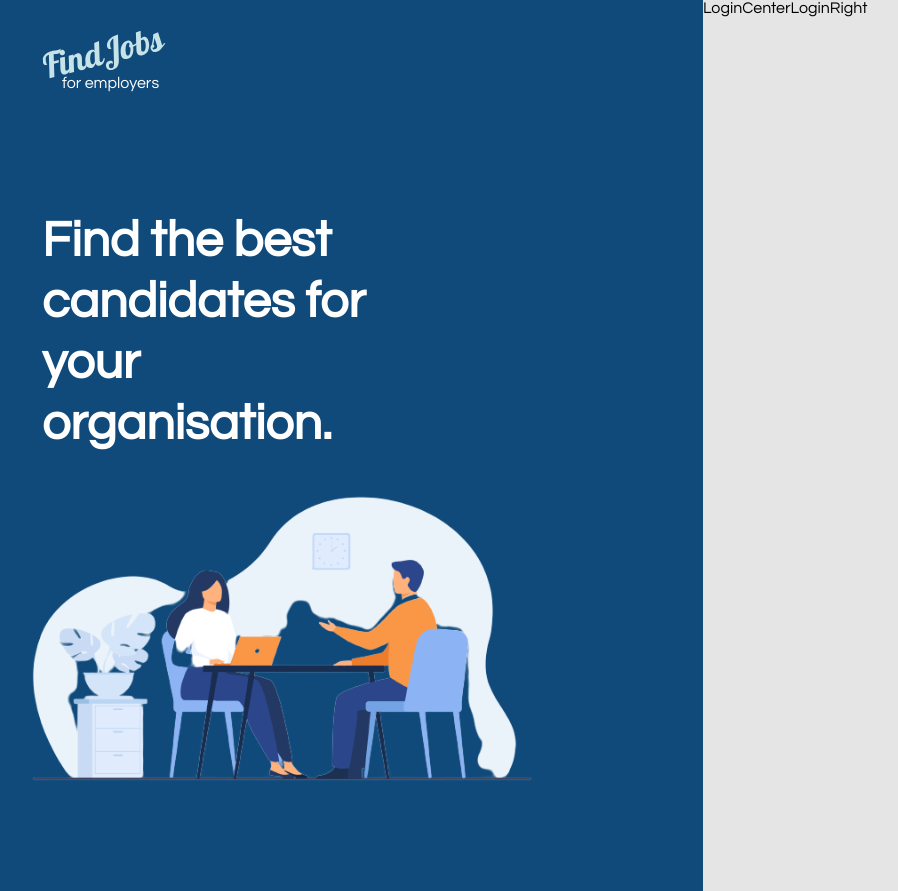
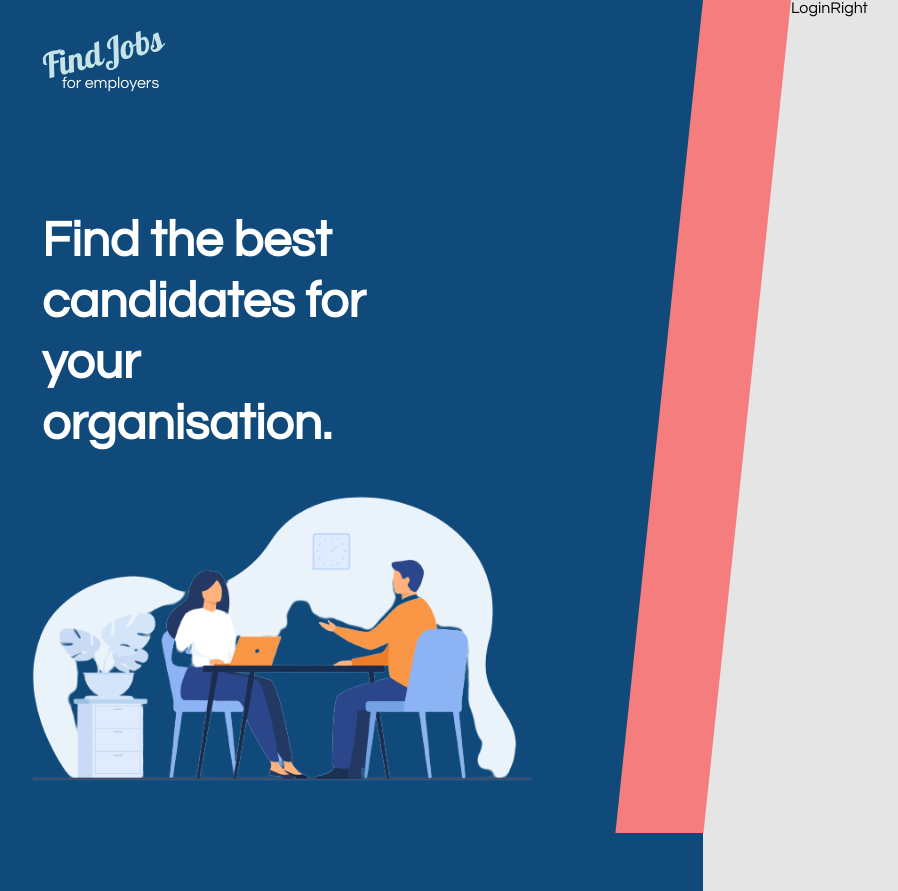
Before and after one commit to phantware/Tedbree-Assessmen, a React (Create React App) app: page /login in a window 1280 px wide. Shown: the whole page, without its empty margins (40-938 px from the left). Built offline with nearby package versions, Linux system fonts and the light colour scheme.

Commit message:
logincenter component styled

```diff
--- a/src/components/login-center/LoginCenter.jsx
+++ b/src/components/login-center/LoginCenter.jsx
@@ -1,7 +1,12 @@
 import React from 'react'
+import './logincenter.css'
 
 const LoginCenter = () => {
-  return <div>LoginCenter</div>
+  return (
+    <div className='logincenter-main'>
+      <div className='rectangle'></div>
+    </div>
+  )
 }
 
 export default LoginCenter
--- a/src/components/login-center/logincenter.css
+++ b/src/components/login-center/logincenter.css
@@ -0,0 +1,12 @@
+.logincenter-main {
+  /* width: 100%; */
+  color: green;
+  /* margin: 0; */
+}
+.rectangle {
+  width: 88px;
+  height: 833px;
+  background: #f57d7d;
+  transform-origin: top left;
+  transform: skew(-6deg);
+}
```
